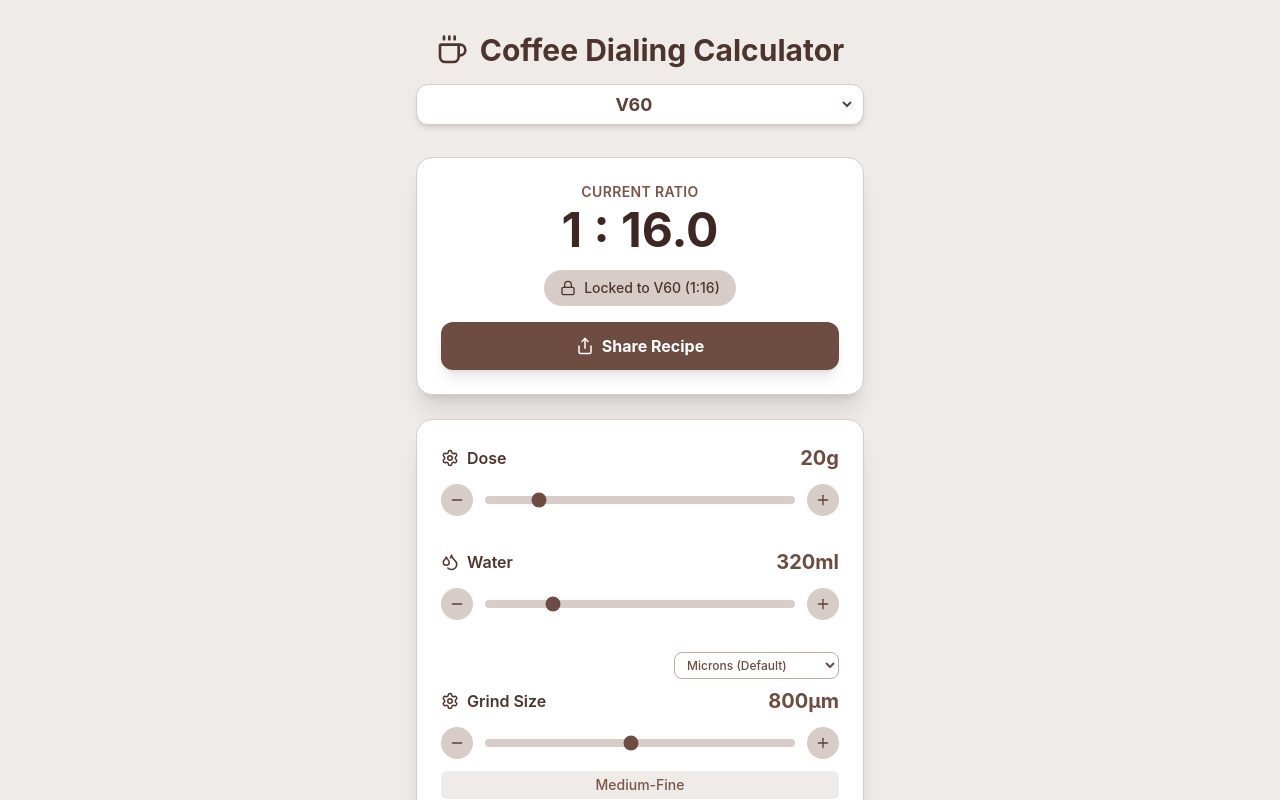
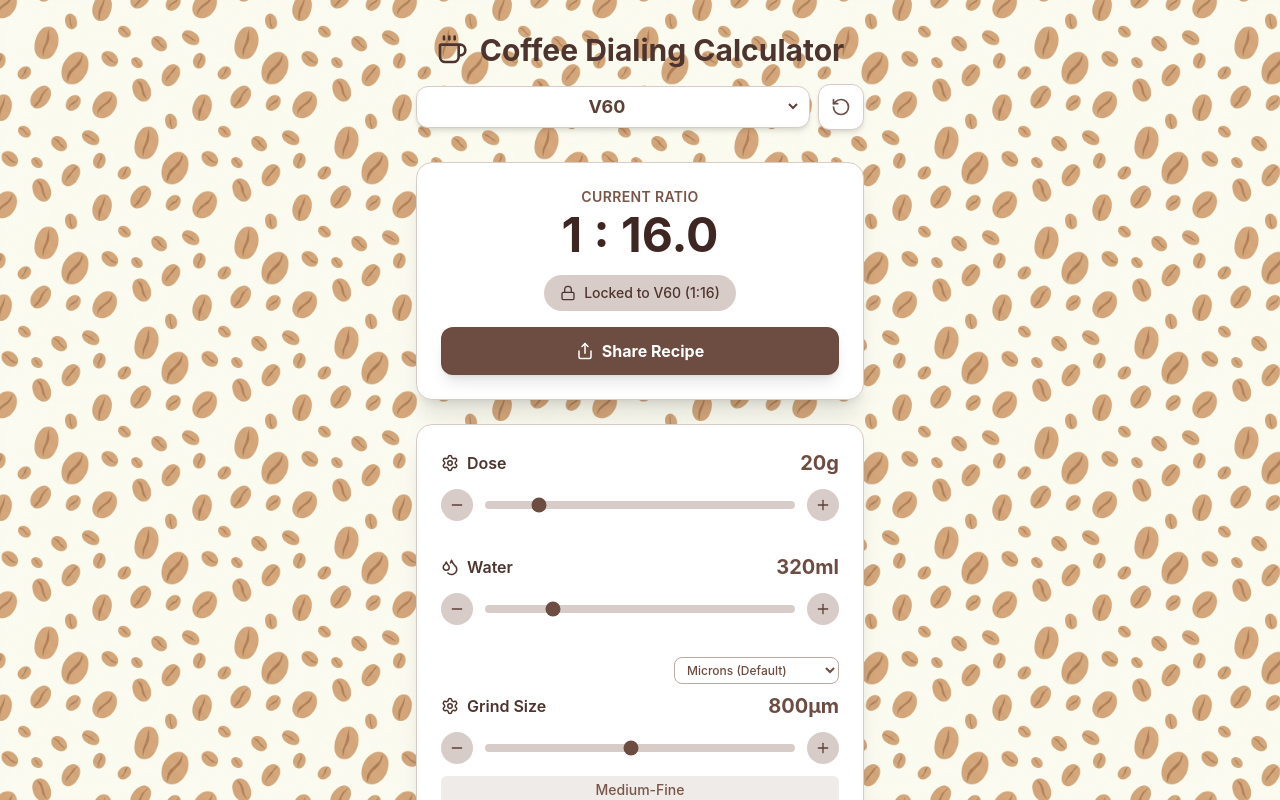
Before and after one commit to martandatrey/coffee-dialer, a React (Vite) app: page / in a window 1280 px wide. Shown: the top 800 px of the page. Built offline with nearby package versions, Linux system fonts and the light colour scheme.

Commit message:
fix(ui): show custom background and add reset button

```diff
--- a/src/components/CoffeeDialer.jsx
+++ b/src/components/CoffeeDialer.jsx
@@ -167,7 +167,7 @@ const CoffeeDialer = () => {
     const currentRatio = water > 0 && dose > 0 ? (water / dose).toFixed(1) : '0';
 
     return (
-        <div className="min-h-screen bg-coffee-50 p-4 md:p-8 flex flex-col items-center font-sans text-slate-850">
+        <div className="min-h-screen p-4 md:p-8 flex flex-col items-center font-sans text-slate-850">
             <header className="mb-8 text-center w-full max-w-md">
                 <h1 className="text-3xl font-bold text-coffee-800 flex items-center justify-center gap-3 mb-4">
                     <Coffee className="w-8 h-8" />
@@ -175,7 +175,8 @@ const CoffeeDialer = () => {
                 </h1>
 
                 {/* Method Selector */}
-                <div className="bg-white p-2 rounded-xl shadow-md border border-coffee-100 flex justify-center">
+                <div className="flex gap-2 justify-center items-center">
+                    <div className="bg-white p-2 rounded-xl shadow-md border border-coffee-100 flex-1">
                         <select
                             value={method}
                             onChange={(e) => handleMethodChange(e.target.value)}
@@ -185,6 +186,14 @@ const CoffeeDialer = () => {
                                 <option key={m} value={m}>{m}</option>
                             ))}
                         </select>
+                    </div>
+                    <button
+                        onClick={() => handleMethodChange(method)}
+                        className="bg-white p-3 rounded-xl shadow-md border border-coffee-100 text-coffee-600 hover:text-coffee-800 hover:bg-coffee-50 transition-colors"
+                        title="Reset to Defaults"
+                    >
+                        <RotateCcw size={20} />
+                    </button>
                 </div>
             </header>
 
```
Lines whose indentation alone changed are shown as unchanged.
